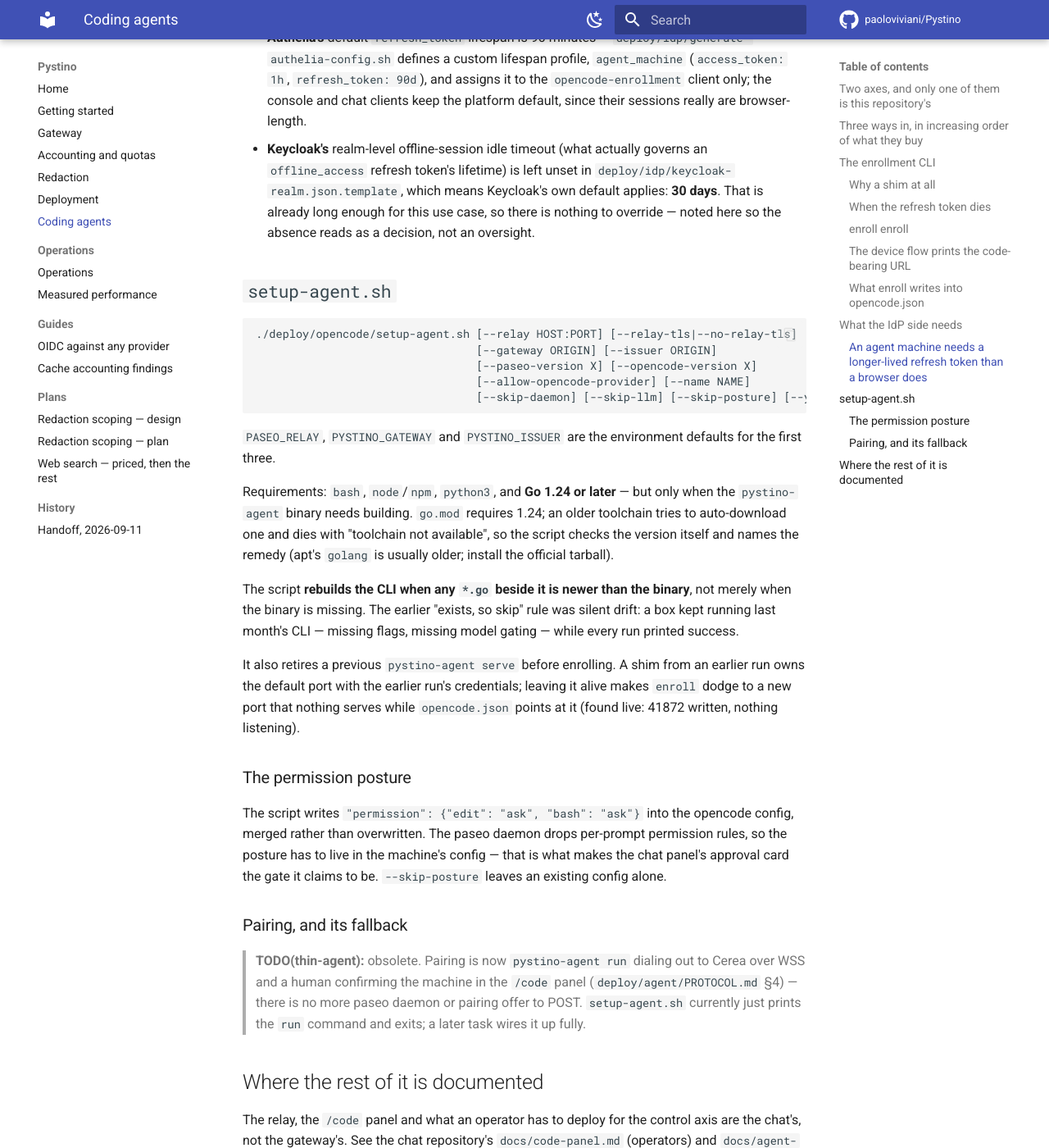
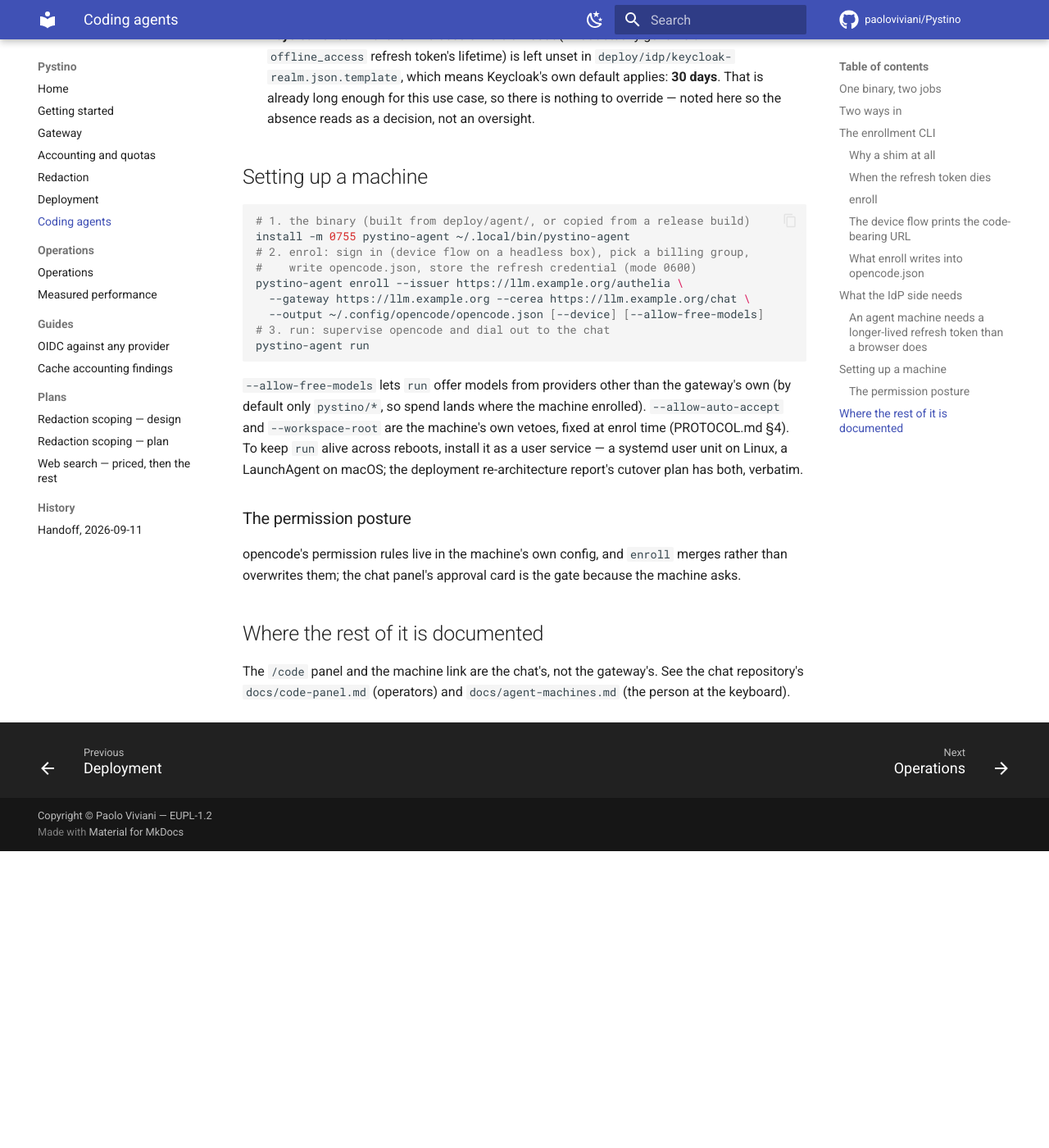
Before and after one commit to paoloviviani/Pystino, an MkDocs documentation site: the page built from docs/coding-agents.md, in a window 1280 px wide and 1400 px high, scrolled down 4971 px. Shown: the whole window at 82% size. Built offline with MkDocs 1.6.1 and Material for MkDocs 9.7.7, drawn with Linux system fonts in a browser that asks for light colours; comment, search, counter and statistics services are not loaded; after the commit the page ends 6009 px from its top, so only the background shows below that; some of the changed text lies outside the part shown.

Commit message:
Drop the relay and the old agent installer in favour of --agents
Integrating thin-agent with the deployment re-architecture leaves two ways of
describing a coding-agent machine: the paseo-era one (setup-agent.sh, a relay,
daemon pairing) and the one that now exists (pystino-agent enroll + run
dialling out to the chat, switched on stack-side by pystino init --agents).
Keeping both would send an operator to a script that installs a relay nobody
runs any more, so the paseo-era path goes: setup-agent.sh and the legacy
deploy/.env.example are deleted, docs/coding-agents.md, AGENTS.md and
AGENTS.md describe the one binary, adopt's note says machines re-enrol rather
than asking the operator to carry a relay over, and the expired-credential
message names the command that actually exists.

The pasted-key install.sh stays: it is the no-OIDC fallback, not a relay.

````diff
--- a/docs/coding-agents.md
+++ b/docs/coding-agents.md
@@ -6,31 +6,28 @@ server can. It runs unattended, it is configured by a file on disk, and the
 person it works for is not watching. This page is what this repository ships
 to wire one up, and why each piece exists.
 
-Everything here lives in `deploy/opencode/`.
+The machine side is one binary, `pystino-agent` (`deploy/agent/`), plus the
+pasted-key fallback in `deploy/opencode/install.sh`.
 
-## Two axes, and only one of them is this repository's
+## One binary, two jobs
 
-| Axis | What it carries | Where it is set up |
+| Job | What it carries | Command |
 |---|---|---|
-| **LLM** | opencode → the local `serve` shim → gateway `/v1` | here |
-| **control** | the paseo daemon → a self-hosted relay → the chat's `/code` panel | the chat's repository (ADR 0085) |
+| **LLM** | opencode → the local refreshing shim → gateway `/v1`, billed to the signed-in person | `pystino-agent enroll`, then the shim `run` starts |
+| **control** | the machine dials *out* to the chat over WSS (`/chat/api/v2/code/machine`), so the chat's `/code` panel can drive it | `pystino-agent run` |
 
-The two are independent. A machine can have the LLM axis alone (opencode
-billed to the person, driven from their own terminal) or both (the same
-machine also drivable from the chat's Agents panel). Nothing on the control
-axis touches `/v1`, and nothing on the LLM axis touches the relay.
+There is no relay and no daemon to pair: the machine connects outbound with its
+own enrolment token, and a person confirms it in the `/code` panel
+(`deploy/agent/PROTOCOL.md` §4). The stack side is one switch,
+`pystino init --agents` (`CODE_AGENTS_ENABLED=true`); the machine's public OIDC
+client `opencode-enrollment` ships in the bundled Authelia.
 
-`deploy/opencode/setup-agent.sh` sets up both, which is why it takes a
-`--relay` as well as a `--gateway`. The `--skip-daemon` flag reduces it to
-this page's half.
+## Two ways in
 
-## Three ways in, in increasing order of what they buy
-
-| Script | Credential | Bills |
+| How | Credential | Bills |
 |---|---|---|
 | `deploy/opencode/install.sh` | a `gwk_…` API key pasted by a human (ADR 0010) | the key's group |
-| `deploy/opencode/setup-agent.sh --skip-daemon` | an OIDC enrollment, renewed by a local shim (ADR 0040) | the signed-in person, `x-bill-to` their chosen group (ADR 0061) |
-| `deploy/opencode/setup-agent.sh` | the same, plus the daemon pairing | as above, and the machine appears in the chat's `/code` panel |
+| `pystino-agent enroll` + `run` | an OIDC enrolment (device or loopback flow), renewed by the local shim (ADR 0040) | the signed-in person, `x-bill-to` their chosen group (ADR 0061); the machine appears in the chat's `/code` panel |
 
 `install.sh` never mints the key: `POST /api/me/keys` is session-cookie only,
 so a human mints it in the console and pastes it at a hidden prompt. The key
@@ -38,15 +35,10 @@ is never taken as an argv flag — argv leaks through `ps` and shell history.
 
 ## The enrollment CLI
 
-> **TODO(thin-agent):** this module is becoming `pystino-agent`, the single
-> binary that also supervises opencode and dials out to Cerea (see
-> `deploy/agent/PROTOCOL.md`). `pair` (paseo daemon pairing) is gone; a `run`
-> subcommand replaces it. The rest of this section, written for the paseo-era
-> `pystino-enroll pair` flow, is updated only where the binary name and path
-> changed; a fuller rewrite follows once `run` lands.
-
 `deploy/agent/` is a small Go program with subcommands. Build it from that
-directory (`go build -o pystino-agent .`); `setup-agent.sh` builds it for you.
+directory (`go build -o pystino-agent .`, Go 1.24+), or cross-compile for a
+target machine (`GOOS=darwin GOARCH=arm64 go build …`); it has no runtime
+dependency beyond `opencode` itself.
 
 ```
 pystino-agent enroll   sign in, pick a billing group, write opencode.json,
@@ -97,12 +89,12 @@ long hang. Three things make that true:
   `<creds-dir>/pystino-status.json` (next to
   `pystino-credentials.json`) as `{"state","checkedAt","message"}`, and the
   same JSON is served at `GET http://127.0.0.1:<port>/pystino/health`. The
-  file exists for a reader with no loopback access — Cerea, through the
-  paseo daemon — and the endpoint for one that has it; both always agree,
+  file exists for a reader with no loopback access — `run`, which reports it
+  to the chat over the machine link — and the endpoint for one that has it; both always agree,
   because the endpoint reads the same in-memory status the file was last
   written from.
 
-### `enroll enroll`
+### `enroll`
 
 ```
 pystino-agent enroll [--issuer URL] [--gateway URL] [--client-id ID]
@@ -225,54 +217,36 @@ sized for the browser case, not this one:
   case, so there is nothing to override — noted here so the absence reads as
   a decision, not an oversight.
 
-## `setup-agent.sh`
+## Setting up a machine
 
-```
-./deploy/opencode/setup-agent.sh [--relay HOST:PORT] [--relay-tls|--no-relay-tls]
-                                 [--gateway ORIGIN] [--issuer ORIGIN]
-                                 [--paseo-version X] [--opencode-version X]
-                                 [--allow-opencode-provider] [--name NAME]
-                                 [--skip-daemon] [--skip-llm] [--skip-posture] [--yes]
+```sh
+# 1. the binary (built from deploy/agent/, or copied from a release build)
+install -m 0755 pystino-agent ~/.local/bin/pystino-agent
+# 2. enrol: sign in (device flow on a headless box), pick a billing group,
+#    write opencode.json, store the refresh credential (mode 0600)
+pystino-agent enroll --issuer https://llm.example.org/authelia \
+  --gateway https://llm.example.org --cerea https://llm.example.org/chat \
+  --output ~/.config/opencode/opencode.json [--device] [--allow-free-models]
+# 3. run: supervise opencode and dial out to the chat
+pystino-agent run
 ```
 
-`PASEO_RELAY`, `PYSTINO_GATEWAY` and `PYSTINO_ISSUER` are the environment
-defaults for the first three.
-
-Requirements: `bash`, `node`/`npm`, `python3`, and **Go 1.24 or later** — but
-only when the `pystino-agent` binary needs building. `go.mod` requires 1.24;
-an older toolchain tries to auto-download one and dies with "toolchain not
-available", so the script checks the version itself and names the remedy
-(apt's `golang` is usually older; install the official tarball).
-
-The script **rebuilds the CLI when any `*.go` beside it is newer than the
-binary**, not merely when the binary is missing. The earlier "exists, so skip"
-rule was silent drift: a box kept running last month's CLI — missing flags,
-missing model gating — while every run printed success.
-
-It also retires a previous `pystino-agent serve` before enrolling. A shim
-from an earlier run owns the default port with the earlier run's credentials;
-leaving it alive makes `enroll` dodge to a new port that nothing serves while
-`opencode.json` points at it (found live: 41872 written, nothing listening).
+`--allow-free-models` lets `run` offer models from providers other than the
+gateway's own (by default only `pystino/*`, so spend lands where the machine
+enrolled). `--allow-auto-accept` and `--workspace-root` are the machine's own
+vetoes, fixed at enrol time (PROTOCOL.md §4). To keep `run` alive across
+reboots, install it as a user service — a systemd user unit on Linux, a
+LaunchAgent on macOS; the deployment re-architecture report's cutover plan has
+both, verbatim.
 
 ### The permission posture
 
-The script writes `"permission": {"edit": "ask", "bash": "ask"}` into the
-opencode config, merged rather than overwritten. The paseo daemon drops
-per-prompt permission rules, so the posture has to live in the machine's
-config — that is what makes the chat panel's approval card the gate it claims
-to be. `--skip-posture` leaves an existing config alone.
-
-### Pairing, and its fallback
-
-> **TODO(thin-agent):** obsolete. Pairing is now `pystino-agent run` dialing
-> out to Cerea over WSS and a human confirming the machine in the `/code`
-> panel (`deploy/agent/PROTOCOL.md` §4) — there is no more paseo daemon or
-> pairing offer to POST. `setup-agent.sh` currently just prints the `run`
-> command and exits; a later task wires it up fully.
+opencode's permission rules live in the machine's own config, and `enroll`
+merges rather than overwrites them; the chat panel's approval card is the gate
+because the machine asks.
 
 ## Where the rest of it is documented
 
-The relay, the `/code` panel and what an operator has to deploy for the
-control axis are the chat's, not the gateway's. See the chat repository's
+The `/code` panel and the machine link are the chat's, not the gateway's. See the chat repository's
 `docs/code-panel.md` (operators) and `docs/agent-machines.md` (the person at
 the keyboard).
````
Also changed, not shown: AGENTS.md (+5 -4 lines), 7 other files.
